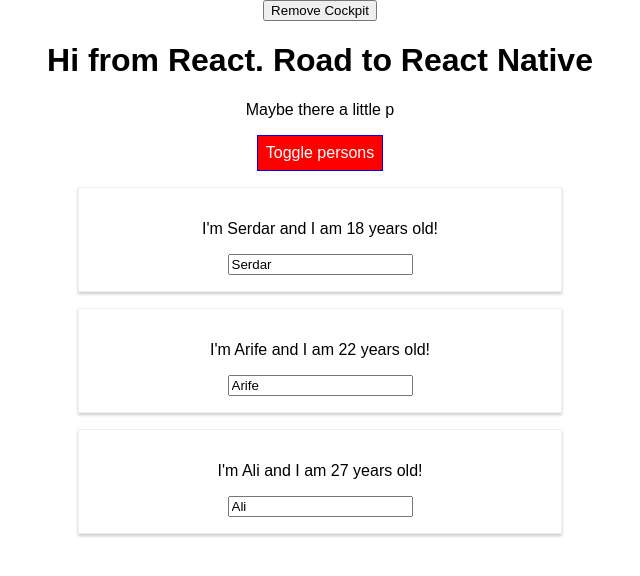
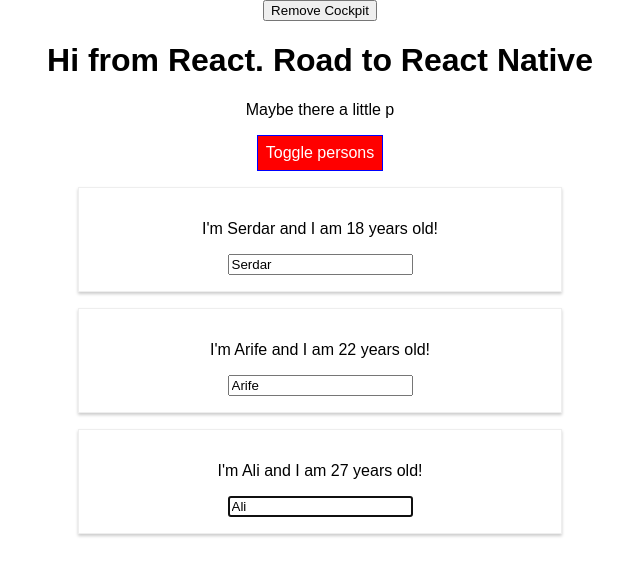
Before and after one commit to chsdwn/react-complete-guide, a React app: page / in a window 1280 px wide. Both pictures are taken after a click on the button "Toggle persons". Shown: the top 576 px of the page, without its empty margins (320-960 px from the left). Built offline with nearby package versions, Linux system fonts and the light colour scheme.

Commit message:
Using Refs.

```diff
--- a/src/components/Persons/Person/Person.js
+++ b/src/components/Persons/Person/Person.js
@@ -6,12 +6,28 @@
 import WithClass from '../../../hoc/WithClass';
 
 class Person extends Component {
+  constructor(props) {
+    super(props);
+    // New version
+    this.inputElementRef = React.createRef();
+  }
+
+  componentDidMount() {
+    // this.inputElement.focus();
+    this.inputElementRef.current.focus();
+  }
+
   render() {
     return (
       <Aux>
         <p onClick={this.props.click}>I'm {this.props.name} and I am {this.props.age} years old!</p>
         <p>{this.props.children}</p>
-        <input type="text" onChange={this.props.changed} value={this.props.name} />
+        <input
+          type="text"
+          // ref={(inputEl) => {this.inputElement = inputEl}} // Older version
+          ref={this.inputElementRef}
+          onChange={this.props.changed}
+          value={this.props.name} />
       </Aux>
     );
   }
```
